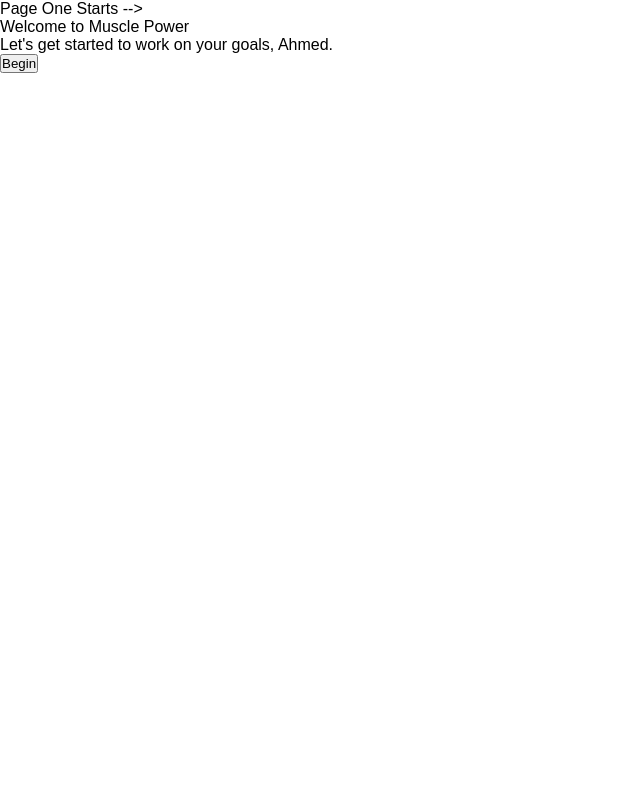
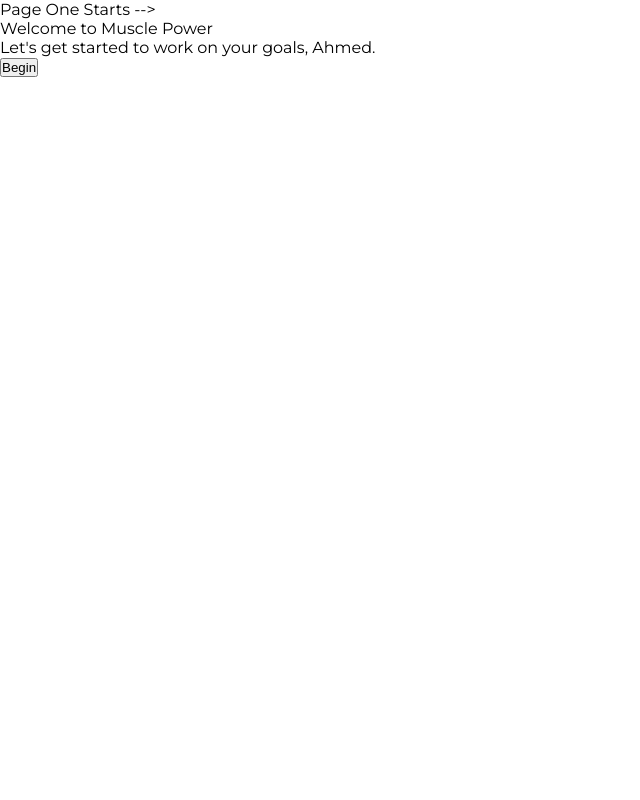
Before and after one commit to baber-khan/Muscle-Power, a plain HTML site: page index.html in a window 1280 px wide. Shown: the top 800 px of the page, without its empty margins (0-640 px from the left). Drawn offline with Linux system fonts and the light colour scheme; files whose address does not match are found by name.

Commit message:
Added font "Montserrat" to the app.

```diff
--- a/css/index.css
+++ b/css/index.css
@@ -2,13 +2,12 @@
   padding: 0;
   margin: 0;
   box-sizing: border-box;
-  font-family: Arial, Helvetica, sans-serif;
 }
 
 body {
   margin: 0;
   padding: 0;
-
+  font-family: "Montserrat", sans-serif;
   overflow: hidden;
 }
 
--- a/index.html
+++ b/index.html
@@ -5,6 +5,8 @@
     <meta name="viewport" content="width=device-width, initial-scale=1.0" />
     <title>Muscle Power | A Gym Companion Web App</title>
     <link rel="stylesheet" href="/css/index.css" />
+    <link href="http://fonts.googleapis.com/css?family=Montserrat&subset=latin,latin-ext" rel="stylesheet" type="text/css" />
+
   </head>
   <body>
 
```
